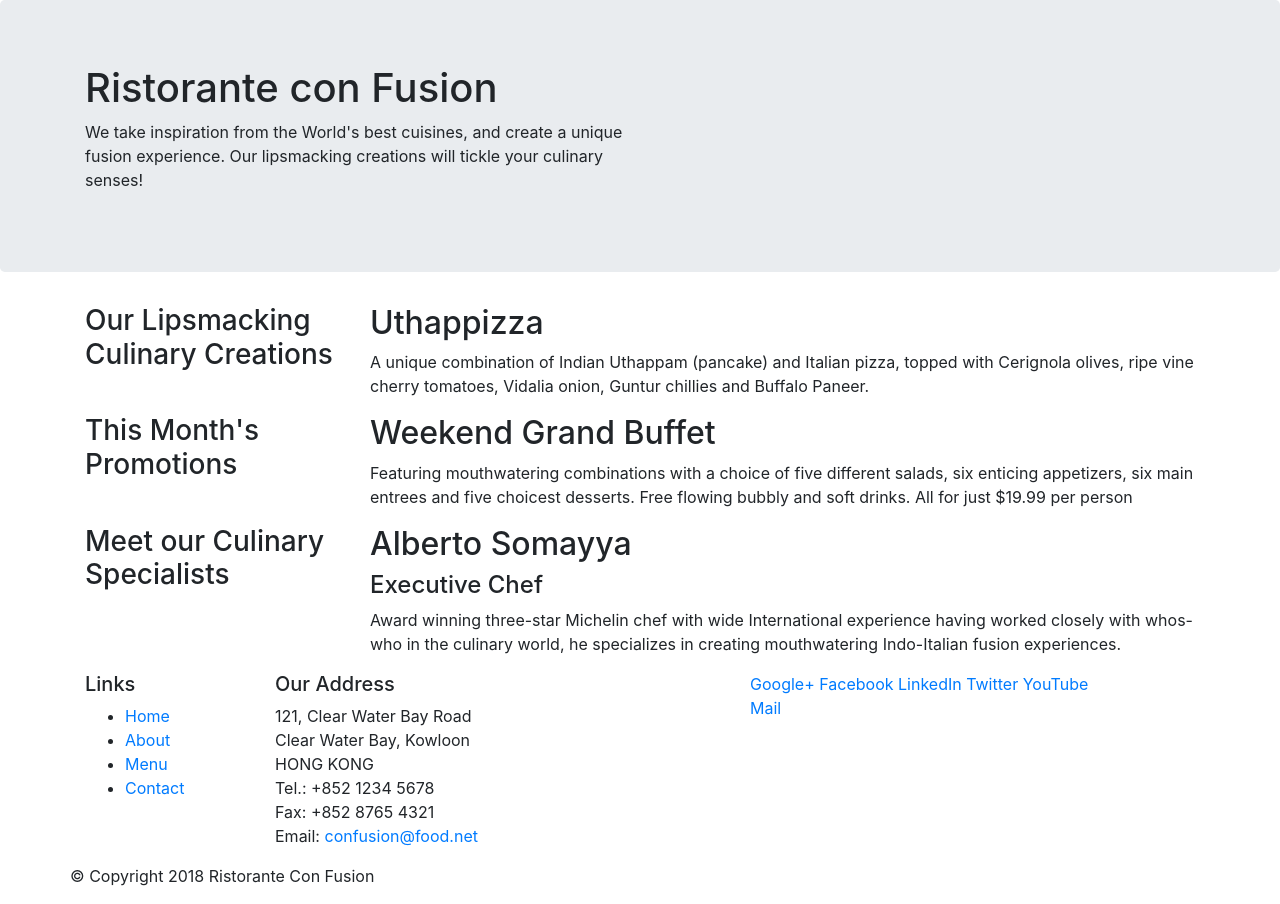
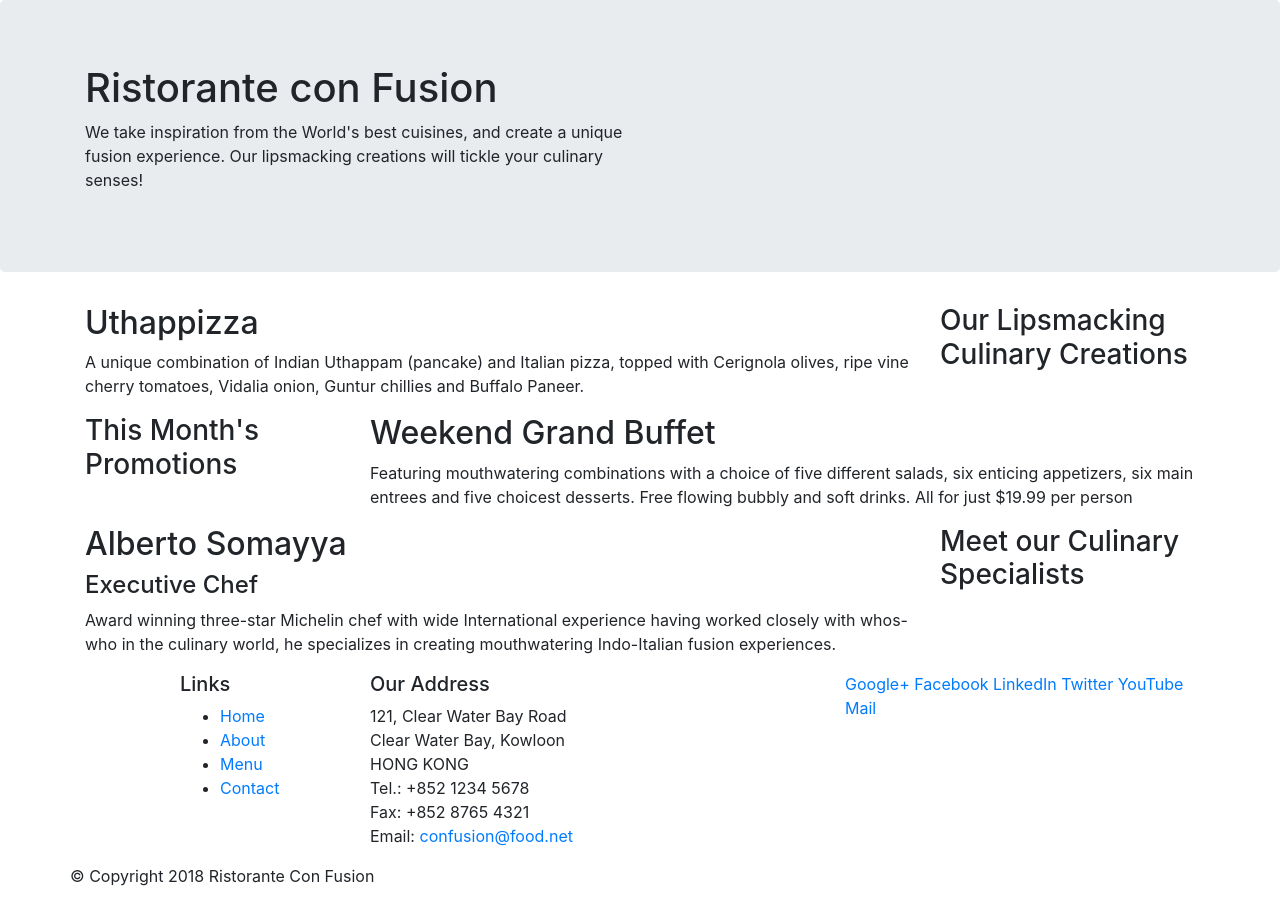
Before and after one commit to loquence/Confusion, a website: page index.html in a window 1280 px wide. Drawn offline with nearby package versions, Linux system fonts and the light colour scheme.

Commit message:
Fixed bootstrap severity error

```diff
--- a/index.html
+++ b/index.html
@@ -31,10 +31,10 @@
 
     <div class="container">
         <div class="row">
-            <div class="col-12 col-sm-4 col-md-3">
+            <div class="col-12 col-sm-4 order-sm-last col-md-3">
                 <h3>Our Lipsmacking Culinary Creations</h3>
             </div>
-            <div class="col col-sm col-md">
+            <div class="col col-sm  order-sm-first col-md">
                 <h2>Uthappizza</h2>
                 <p>A unique combination of Indian Uthappam (pancake) and Italian pizza, topped with Cerignola olives, ripe vine cherry tomatoes, Vidalia onion, Guntur chillies and Buffalo Paneer.</p>
             </div>
@@ -52,10 +52,10 @@
         </div>
 
         <div class="row">
-            <div class="col-12 col-sm-4 col-md-3">
+            <div class="col-12 col-sm-4 order-sm-last col-md-3">
                 <h3>Meet our Culinary Specialists</h3>
             </div>
-            <div class="col col-sm col-md">
+            <div class="col col-sm order-sm-first col-md">
                 <h2>Alberto Somayya</h2>
                 <h4>Executive Chef</h4>
                 <p>Award winning three-star Michelin chef with wide International experience having worked closely with whos-who in the culinary world, he specializes in creating mouthwatering Indo-Italian fusion experiences. </p>
@@ -66,7 +66,7 @@
     <footer>
         <div class="container">
             <div class="row">
-                <div class="col-4 col-sm-2">
+                <div class="col-4 offset-1 col-sm-2">
                     <h5>Links</h5>
                     <ul>
                         <li><a href="#">Home</a></li>
--- a/package.json
+++ b/package.json
@@ -14,8 +14,8 @@
     "lite-server": "^2.3.0"
   },
   "dependencies": {
-    "bootstrap": "^4.0.0",
+    "bootstrap": "^4.1.2",
     "jquery": "^3.3.1",
-    "popper.js": "^1.12.9"
+    "popper.js": "^1.14.3"
   }
 }
```
Also changed, not shown: 1 other file.
